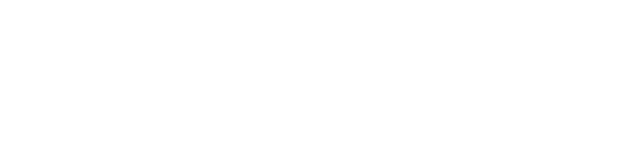
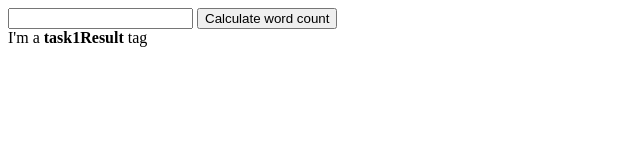
Before and after one commit to JinOptimist/IIT2025-40421, a plain HTML site: page index.html in a window 1280 px wide. Shown: the whole page, without its empty margins (0-640 px from the left). Drawn offline with Linux system fonts and the light colour scheme.

Commit message:
Count words in text

```diff
--- a/index.html
+++ b/index.html
@@ -1 +1,5 @@
-<script src="index.js"></script>
+<input id="text1" />
+<button onclick="task1()">Calculate word count</button>
+<div id="task1Result">I'm a <b>task1Result</b> tag</div>
+<!-- <script src="lesson1.js"></script> -->
+<script src="lesson2.js"></script>
--- /dev/null
+++ b/lesson2.js
@@ -0,0 +1,17 @@
+function task1() {
+    // const tag = document.querySelector('#text1');
+    // const text = tag.value;
+
+    const wordCount = document
+        .querySelector('#text1')
+        .value
+        .split(' ')
+        .length;
+
+    // document
+    //     .querySelector('#task1Result')
+    //     .innerHTML = 'In text ' + wordCount + ' words';
+    document
+        .querySelector('#task1Result')
+        .innerHTML = `In text ${wordCount } words`;
+}
```
Also changed, not shown: lesson1.js (renamed from index.js).
